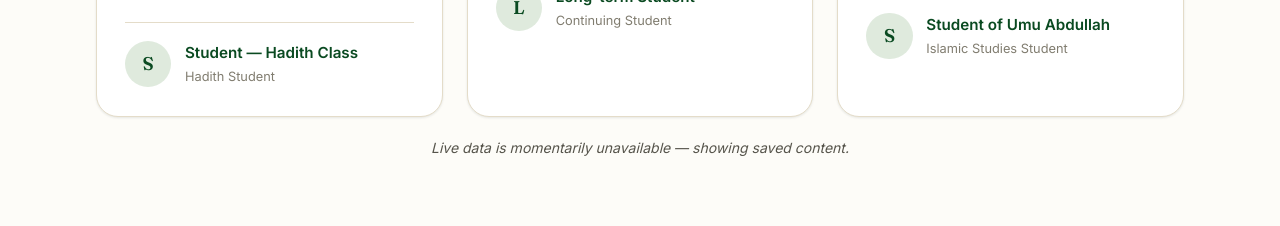
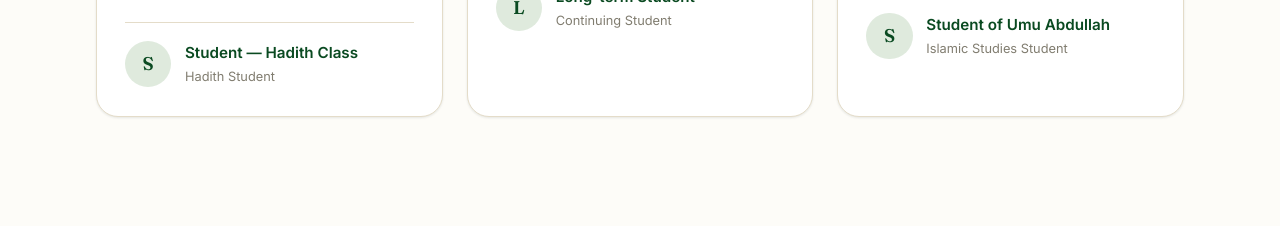
Before and after one commit to Azeezat-1/Ar-Riyaadh, a React (Vite) app in the folder frontend/: page /testimonials in a window 1280 px wide. Shown: the part 860-1086 px from the top of the page. Built offline with nearby package versions, Linux system fonts and the light colour scheme; no server answers.

Commit message:
Restore original logo and drop offline note from Testimonials

```diff
--- a/frontend/src/pages/Testimonials.jsx
+++ b/frontend/src/pages/Testimonials.jsx
@@ -3,7 +3,7 @@ import SectionHeading from '../components/SectionHeading'
 import TestimonialCard from '../components/TestimonialCard'
 import CTASection from '../components/CTASection'
 import { Reveal, StaggerGroup } from '../components/motion'
-import { Loader, OfflineNote } from '../components/APIStatus'
+import { Loader } from '../components/APIStatus'
 import { testimonials as staticTestimonials } from '../data/content'
 import { getTestimonials } from '../api/client'
 import { testimonialFromApi } from '../api/adapters'
@@ -46,7 +46,6 @@ export default function Testimonials() {
               ))}
             </StaggerGroup>
           )}
-          {offline && <OfflineNote />}
           {!loading && testimonials.length === 0 && (
             <p className="muted" style={{ textAlign: 'center', marginTop: '2.5rem', fontSize: '0.88rem' }}>
               New testimonials will appear here as students share their experiences.
```
Also changed, not shown: frontend/public/logo.png.
